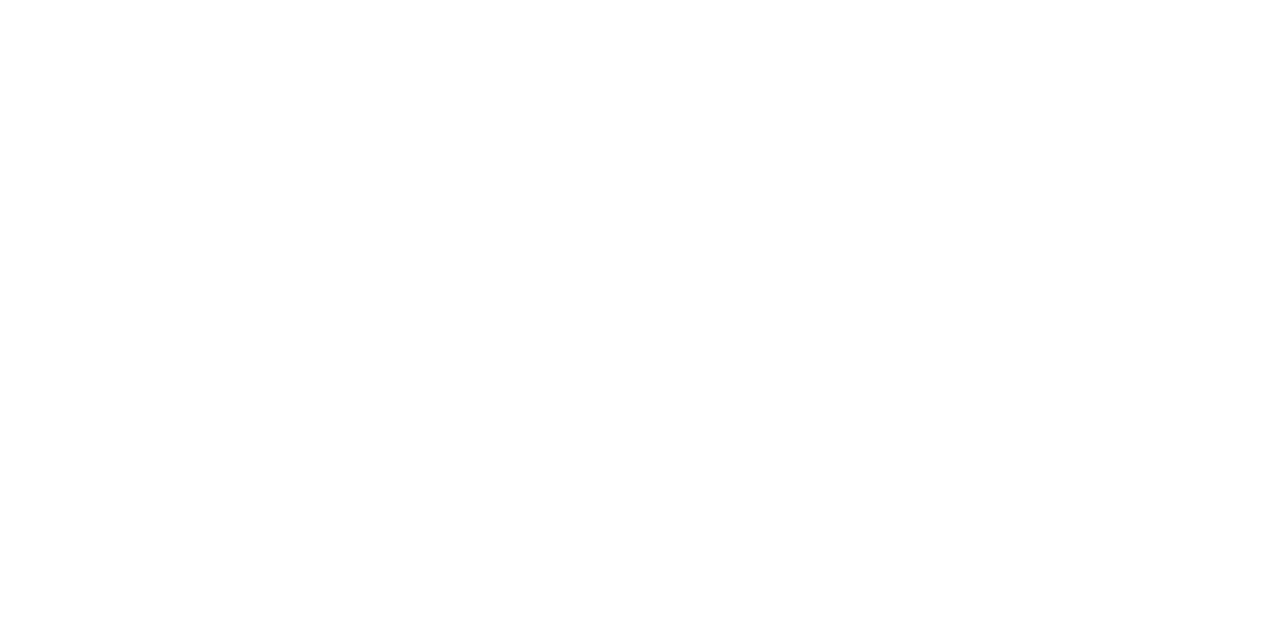
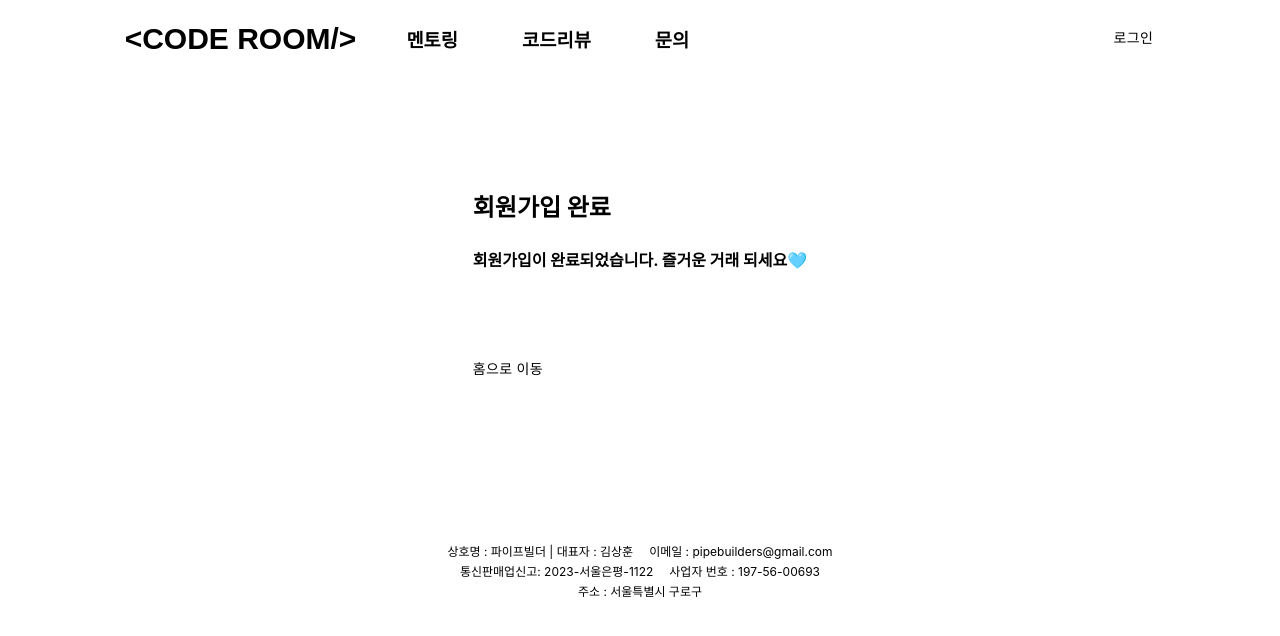
Before and after one commit to Pipe-Business/CodeRoomReboot, a React (Create React App) app: page /signup-complete in a window 1280 px wide. Before the commit this address had no page. Shown: the top 636 px of the page. Built offline with nearby package versions, Linux system fonts and the light colour scheme.

Commit message:
feat. 회원가입 페이지 및 api 구현

```diff
--- a/src/api/ApiClient.ts
+++ b/src/api/ApiClient.ts
@@ -39,11 +39,6 @@ class ApiClient implements SupabaseAuthAPI {
         }
     }
 
-    //async getAllCode() : Promise<CodeModel[]>{
-    //         const { data, error } = await supabase
-    //   .from('cities')
-    //   .select('name, countries!inner(name)')
-    //   .eq('countries.name', 'Indonesia')
     async getAllCode(): Promise<CodeEntity[]> {
         try {
             const { data, error } = await supabase.from('post')
@@ -88,6 +83,22 @@ class ApiClient implements SupabaseAuthAPI {
         }
     }
 
+    async signUpByEmail(email: string, password: string){
+        try{
+            const { data, error } = await supabase.auth.signUp({
+                email: email,
+                password: password,
+              });
+              console.log(data);
+        }
+        catch(e: any){
+            console.log(e);
+            throw new Error('이메일 회원가입에 실패하였습니다.');
+        }
+    }
+
+
+
 }
 
 export const apiClient = new ApiClient();
--- a/src/index.tsx
+++ b/src/index.tsx
@@ -18,7 +18,8 @@ const CodeReviewPage = React.lazy(() => import('./pages/codeReview/CodeReviewPag
 const ResetPasswdPage = React.lazy(() => import('./pages/profile/ResetPasswdPage.tsx'));
 const RegisterPage = React.lazy(() => import('./pages/register/RegisterPage.tsx'));
 const ChangePasswdPage = React.lazy(() => import('./pages/profile/ChangePasswdPage.tsx'));
-const ResetCompletePage = React.lazy(() => import('./pages/profile/ResetCompletePage.tsx'))
+const ResetCompletePage = React.lazy(() => import('./pages/profile/ResetCompletePage.tsx'));
+const SignUpCompletePage = React.lazy(() => import('./pages/register/SignUpCompletePage.tsx'));
 
 const queryClient = new QueryClient();
 
@@ -53,6 +54,7 @@ root.render(
       <Route path='/register' element={<RegisterPage/>}/>
       <Route path='/change-password' element={<ChangePasswdPage/>}/>
       <Route path='/reset-complete' element={<ResetCompletePage/>}/>
+      <Route path='/signup-complete' element={<SignUpCompletePage/>}/>
 
     </Routes>
     </Suspense>
--- a/src/pages/register/RegisterPage.tsx
+++ b/src/pages/register/RegisterPage.tsx
@@ -9,7 +9,8 @@ import { toast } from 'react-toastify';
 import { Navigate, useNavigate } from 'react-router-dom';
 import MainLayout from '../../layout/MainLayout.tsx';
 import { ColorButton, FormWrapper, TextFieldWrapper } from './styles.ts';
-
+import { apiClient } from '../../api/ApiClient.ts';
+import { createTodayDate } from '../../utils/DayJsHelper.ts';
 interface Props {
 	children?: React.ReactNode;
 }
@@ -114,19 +115,19 @@ const RegisterPage: FC<Props> = () => {
 				inputPwdCheckRef.current?.focus();
 				return;
 			}
-			// if (!inputNickName) {
-			// 	inputNicknameRef.current?.focus();
-			// 	setErrNicknameMsg('빈칸을 입력해주세요');
-			// 	setErrNickname(true);
-			// 	toast.error('빈칸을 입력해주세요');
-			// 	return;
-			// }
-			// if (errorNickName) {
-			// 	inputNicknameRef.current?.focus();
-			// 	toast.error(errNickNameMsg);
-			// 	return;
-			// }
-			// const date = createTodayDate();
+			if (!inputNickName) {
+				inputNicknameRef.current?.focus();
+				setErrNicknameMsg('빈칸을 입력해주세요');
+				setErrNickname(true);
+				toast.error('빈칸을 입력해주세요');
+				return;
+			}
+			if (errorNickName) {
+				inputNicknameRef.current?.focus();
+				toast.error(errNickNameMsg);
+				return;
+			}
+			const date = createTodayDate();
 			// await mutate({
 			// 	id: '',
 			// 	birth: '',
@@ -160,7 +161,8 @@ const RegisterPage: FC<Props> = () => {
 			// 	sender: 'admin',
 			// };
 			// await apiClient.sendNotificationByUser(userUid, notiEntity);
-			navigate('/');
+			apiClient.signUpByEmail(inputEmail,inputPwd);
+			navigate('/signup-complete');
 		} catch (e) {
 			console.log('firebase error', e);
 			console.log(e);
--- /dev/null
+++ b/src/pages/register/SignUpCompletePage.tsx
@@ -0,0 +1,48 @@
+import React, { FC, useCallback, useRef, useState, useEffect } from 'react';
+import useInput from '../../hooks/useInput';
+import styled from '@emotion/styled';
+import MainLayout from '../../layout/MainLayout';
+import { CenterBox } from '../main/styles';
+import { Link, useNavigate } from 'react-router-dom';
+import { Dialog, DialogContent, DialogTitle, IconButton, Card, TextField, Box, Button, Divider } from '@mui/material';
+import { EMAIL_EXP } from '../../constants/define';
+import { toast } from 'react-toastify';
+import { ColorButton } from './styles';
+import { MarginHorizontal } from '../../components/styles';
+import { apiClient } from '../../api/ApiClient';
+import { TextButton } from '../main/styles';
+
+
+interface Props {
+    children?: React.ReactNode;
+}
+
+
+
+const SignUpCompletePage: FC<Props> = () => {
+    return (
+        <MainLayout>
+                <Card style={{ margin: '8px',borderColor: 'grey', borderWidth:'1px'}} elevation={0}>
+            <Box height={64}/>
+            <MarginHorizontal size={8} style={{ marginTop: 24, marginBottom: 24, }}>
+                <span style={{ color: '#000000', fontSize: '24px', fontWeight: 'bold' }}>회원가입 완료</span>
+            </MarginHorizontal>
+
+
+            <MarginHorizontal size={8} style={{ marginTop: 16, marginBottom: 16, }}>
+                <span style={{ color: '#000000', fontSize: '16px', fontWeight: 'bold' }}>회원가입이 완료되었습니다. 즐거운 거래 되세요🩵</span>
+            </MarginHorizontal>
+
+            <Box height={64}/>
+
+            <Link to={'/'}>
+                <TextButton type={'submit'} sx={{ fontSize: '15', }}>홈으로 이동</TextButton>
+            </Link>
+
+            </Card>
+            <Box height={128}/>
+
+        </MainLayout>
+    );
+}
+export default SignUpCompletePage;
--- a/src/pages/register/styles.ts
+++ b/src/pages/register/styles.ts
@@ -10,3 +10,17 @@ export const ColorButton = styled(Button)<ButtonProps>(({ theme }) => ({
     boxShadow: 'none',
     },
   }));
+
+export const FormWrapper = styled.form`
+    & > div {
+      margin-bottom: 16px;
+      margin-left: 16px;
+      margin-right: 16px;
+    }
+  `;
+
+export  const TextFieldWrapper = styled.div`
+    div {
+      margin-bottom: 8px;
+    }
+  `;
```
